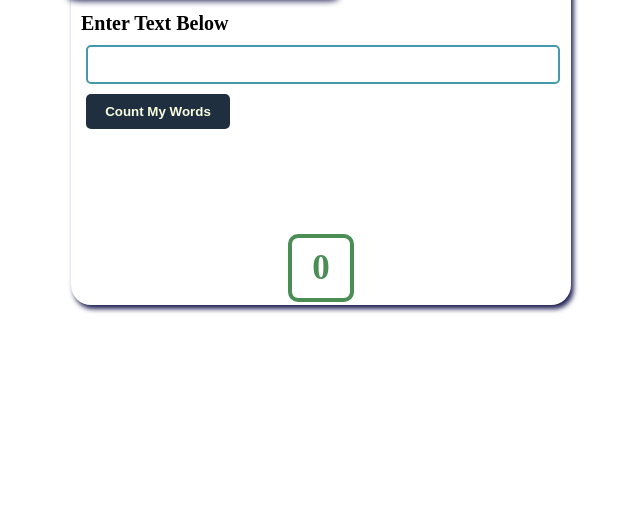
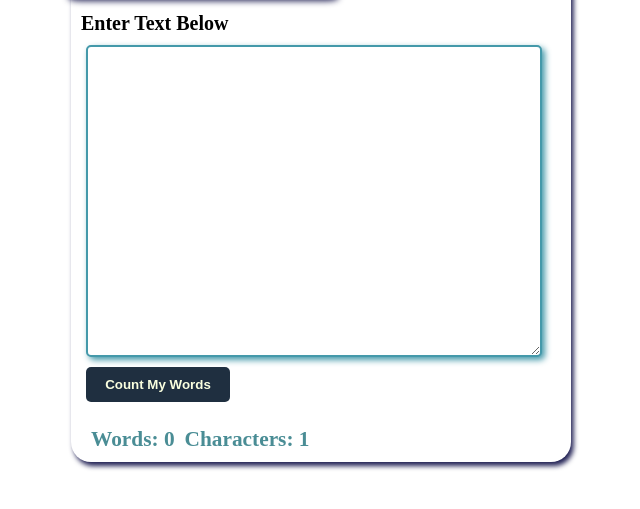
Before and after one commit to goodyngoddy/word-counter, a plain HTML site: page index.html in a window 1280 px wide. Both pictures are taken after a click on the button "Count My Words". Shown: the part 137-646 px from the top of the page, without its empty margins (319-959 px from the left). Drawn offline with Linux system fonts and the light colour scheme.

Commit message:
updated counter app

```diff
--- a/index.html
+++ b/index.html
@@ -15,12 +15,15 @@
     </div>
     <div class="form">
       <div>
-        Enter Text Below
+        Enter Text Below <span class="error-msg"></span>
       </div>
-      <input type="text">
+      <textarea type="text"></textarea>
       <button>Count My Words</button>
     </div>
-    <div class="word-count">0</div>
+    <div class="count-container">
+      <div>Words: <span class="word-count">0</span></div>
+      <div>Characters: <span class="char-count">0</span></div>
+    </div>
   </div>
 
   <script src="main.js"></script>
--- a/main.js
+++ b/main.js
@@ -1,29 +1,34 @@
-let input = document.querySelector('input')
+let textarea = document.querySelector('textarea')
 let button = document.querySelector('button')
 let wordCount = document.querySelector('.word-count')
+let charCount = document.querySelector('.char-count')
 
 let alphaList = ['a', 'b', 'c', 'd', 'e', 'f', 'g', 'h', 'i', 'j', 'k', 'l', 'm', 'n', 'o', 'p', 'q', 'r', 's', 't', 'u', 'v', 'w', 'x', 'y', 'z', 'A', 'B', 'C', 'D', 'E', 'F', 'G', 'H', 'I', 'J', 'K', 'L', 'M', 'N', 'O', 'P', 'Q', 'R', 'S', 'T', 'U', 'V', 'W', 'X', 'Y', 'Z']
 
 button.addEventListener('click', () => {
-  console.log(input.value)
   countWords()
 })
+
+let wordCountNum
+
 function countWords() {
-  let inputValue = input.value
-  let count = 0
+  let inputValue = textarea.value
+  let wordNum = 0
+  let charNum = 0
+
   for (var i = 0; i < inputValue.length; i++) {
+    charNum = i
     if (!alphaList.includes(inputValue[i])) {
       if (alphaList.includes(inputValue[i - 1])) {
-        count++
+        wordNum++
       }
-      wordCount.textContent = count
-      console.log(inputValue[i])
     }
   }
+  if (alphaList.includes(inputValue[inputValue.length - 1])) {
+    wordCountNum = wordNum + 1
+  } else {
+    wordCountNum = wordNum
+  }
+  wordCount.textContent = wordCountNum
+  charCount.textContent = charNum + 1
 }
-
-
-
-// '-', '"', '.', ',', '`', ';', ':'
-
-// London. Michaelmas term lately over, and the Lord Chancellor sitting in Lincoln's Inn Hall. Implacable November weather. As much mud in the streets as if the waters had but newly retired from the face of the earth, and it would not be wonderful to meet a Megalosaurus, forty feet long or so, waddling like an elephantine lizard up Holborn Hill.
--- a/style.css
+++ b/style.css
@@ -30,21 +30,24 @@ body {
   font-weight: 700;
   padding: 5px 0;
 }
-input {
+.error-msg {
+  margin-left: 50%;
+  color: #d76;
+  font-size: 13pt;
+  font-weight: 800;
+}
+textarea {
   display: block;
-  width: 450px;
-  height: fit-content;
-  max-height: 300px;
+  width: 90%;
+  aspect-ratio: 3/2;
   border: 2px solid #49a;
   padding: 10px;
   margin: 5px;
   outline: none;
   border-radius: 5px;
+  box-shadow: 3px 3px 6px #49a;
   transition: height 1s ease-in-out;
   transition: width 1s ease-in-out;
-}
-input:focus {
-  width: 100%;
 }
 button {
   width: 30%;
@@ -56,14 +59,20 @@ button {
   background: #1f2f40;
   font-weight: 600;
 }
-.word-count {
-  color: #4a8d55;
+.count-container {
+  color: #4a8d95;
+  display: flex;
+  gap: 10px;
+  font-size: 16pt;
+  font-weight: 800;
   border-radius: 10px;
-  border: 4px solid #4a8d55;
   padding: 10px 20px;
-  margin: 90px auto 10px;
-  width: fit-content;
-  font-size: 35px;
+  justify-content: start;
+  align-items: center;
+}
+.word-count, .char-count {
+  margin: 0px auto 10px;
+  width: 20%;
   font-weight: 800;
   transition: width 150ms ease-in-out;
 }
```
